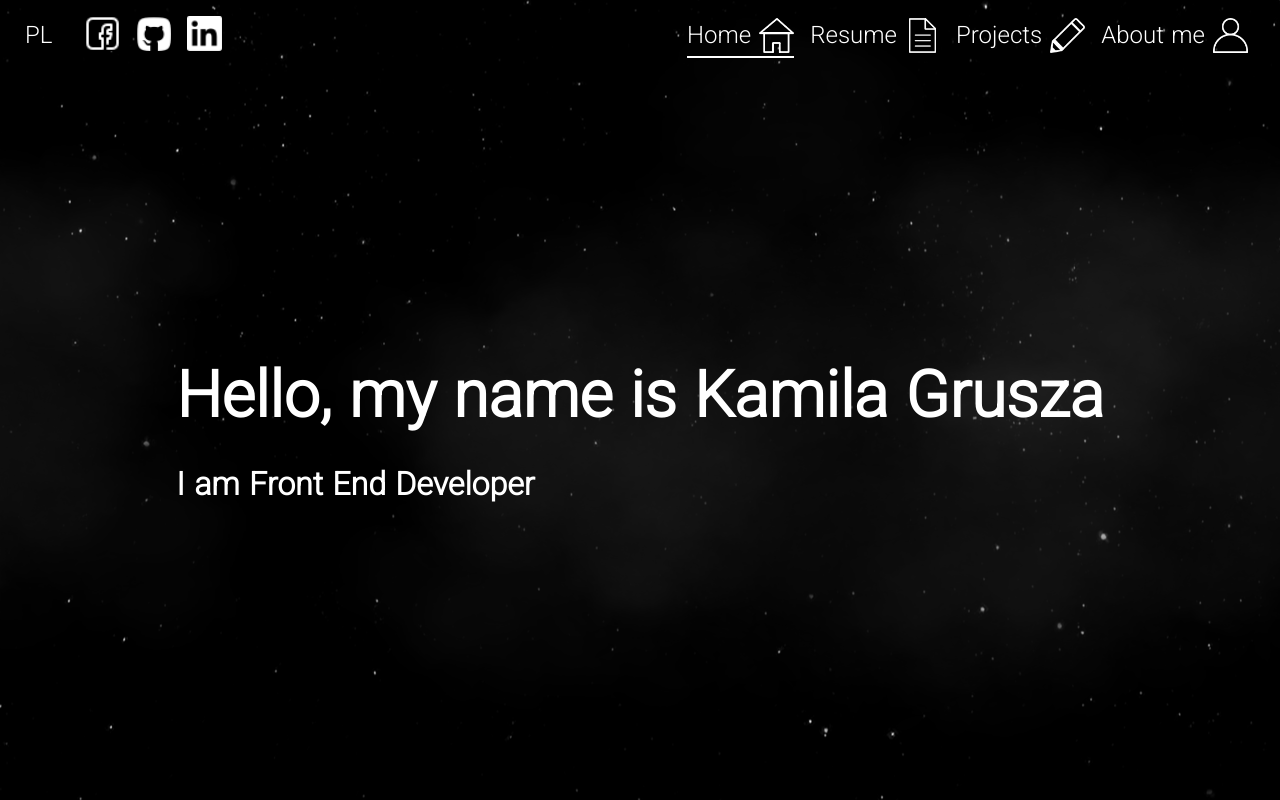
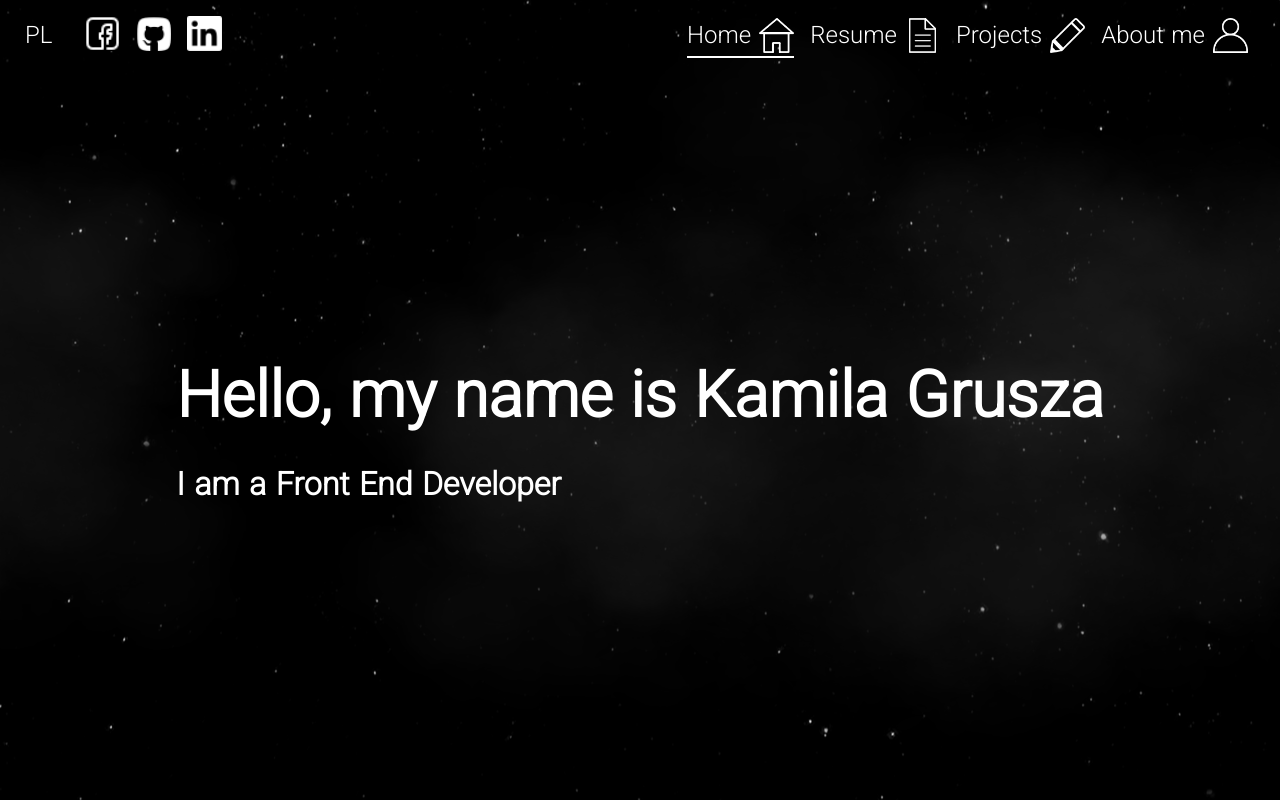
Before and after one commit to kami3la/portfolio, a React (Create React App) app: page /#/home in a window 1280 px wide. Built offline with nearby package versions, Linux system fonts and the light colour scheme.

Commit message:
Correct a typo

```diff
--- a/src/contexts/language.js
+++ b/src/contexts/language.js
@@ -70,7 +70,7 @@ export const EN = {
   language: "English",
   home: {
     header: 'Hello, my name is Kamila Grusza',
-    subheader: 'I am Front End Developer'
+    subheader: 'I am a Front End Developer'
   },
   resume: {
     cv: 'https://docs.google.com/document/d/15a0UDd0XP1iLf0hDtOciGef7K63U5EZhSEbJaqljuto/edit?usp=sharing',
```
